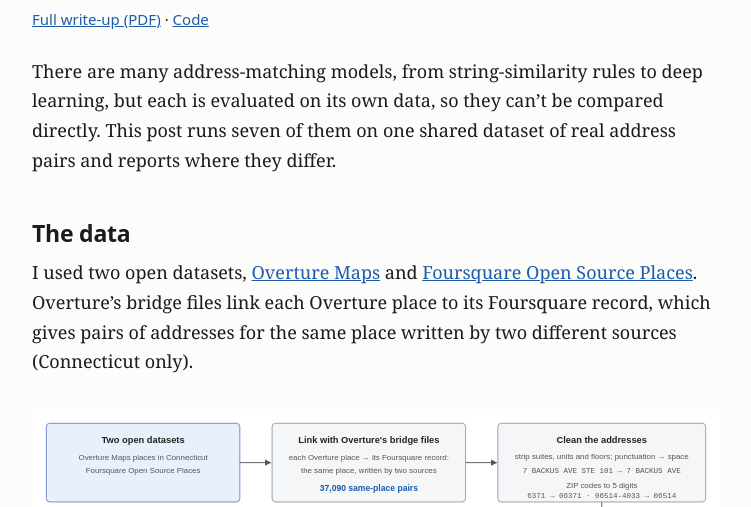
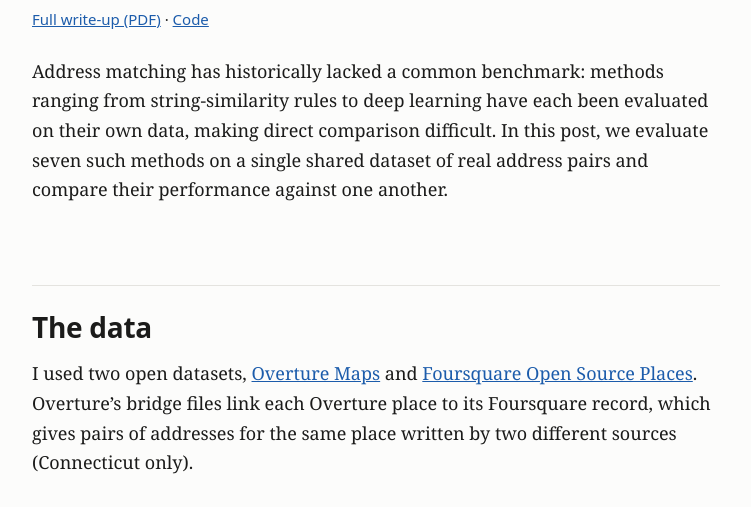
Before and after one commit to DZhang3210/DZhang3210.github.io, a plain HTML site: page posts/address-matching/index.html in a window 1280 px wide. Shown: the part 219-726 px from the top of the page, without its empty margins (264-1015 px from the left). Drawn offline with Linux system fonts and the light colour scheme.

Commit message:
Address-matching post: clearer section headers, formal opening
Larger h2 with more space above and a divider rule so sections stand
out between figures; rewrite the opening paragraph around the missing
common benchmark.

Co-Authored-By: Claude Opus 5.5 <noreply@anthropic.com>

```diff
--- a/assets/style.css
+++ b/assets/style.css
@@ -42,7 +42,7 @@ footer.site { border-top: 1px solid var(--rule); color: var(--muted); font: 14px
 
 h1, h2, h3 { font-family: system-ui, -apple-system, "Segoe UI", sans-serif; line-height: 1.25; letter-spacing: -0.01em; }
 h1 { font-size: 34px; margin: 0 0 8px; }
-h2 { font-size: 23px; margin: 44px 0 10px; }
+h2 { font-size: 28px; margin: 80px 0 14px; padding-top: 24px; border-top: 1px solid var(--rule); }
 h3 { font-size: 19px; margin: 30px 0 8px; }
 p, ul, ol { margin: 0 0 18px; }
 a { color: var(--link); }
--- a/posts/address-matching/index.html
+++ b/posts/address-matching/index.html
@@ -13,7 +13,7 @@
 <main><div class="wrap">
 <article><h1>Comparing address-matching models on a unified dataset</h1><div class="meta">November 2026 · 9 min read</div><p class="meta-link"><a href="https://github.com/DZhang3210/address-matching-by-pair-type/blob/main/paper/address-matching-by-pair-type.pdf">Full write-up (PDF)</a> · <a href="https://github.com/DZhang3210/address-matching-by-pair-type">Code</a></p>
 
-<p>There are many address-matching models, from string-similarity rules to deep learning, but each is evaluated on its own data, so they can&rsquo;t be compared directly. This post runs seven of them on one shared dataset of real address pairs and reports where they differ.</p>
+<p>Address matching has historically lacked a common benchmark: methods ranging from string-similarity rules to deep learning have each been evaluated on their own data, making direct comparison difficult. In this post, we evaluate seven such methods on a single shared dataset of real address pairs and compare their performance against one another.</p>
 <h2>The data</h2>
 <p>I used two open datasets, <a href="https://overturemaps.org/">Overture Maps</a> and <a href="https://opensource.foursquare.com/os-places/">Foursquare Open Source Places</a>. Overture&rsquo;s bridge files link each Overture place to its Foursquare record, which gives pairs of addresses for the same place written by two different sources (Connecticut only).</p>
 <figure><img src="../../assets/figures/data-pipeline.svg" alt="Data pipeline: two open datasets, linked with Overture's bridge files, cleaned, split by ZIP code, doubtful pairs set aside, duplicates removed, then non-matches added at 1:9"><figcaption>How the dataset is built. Details of each step are in the <a href="https://github.com/DZhang3210/address-matching-by-pair-type/blob/main/paper/address-matching-by-pair-type.pdf">full write-up</a>.</figcaption></figure>
```
Also changed, not shown: 1 other file.
